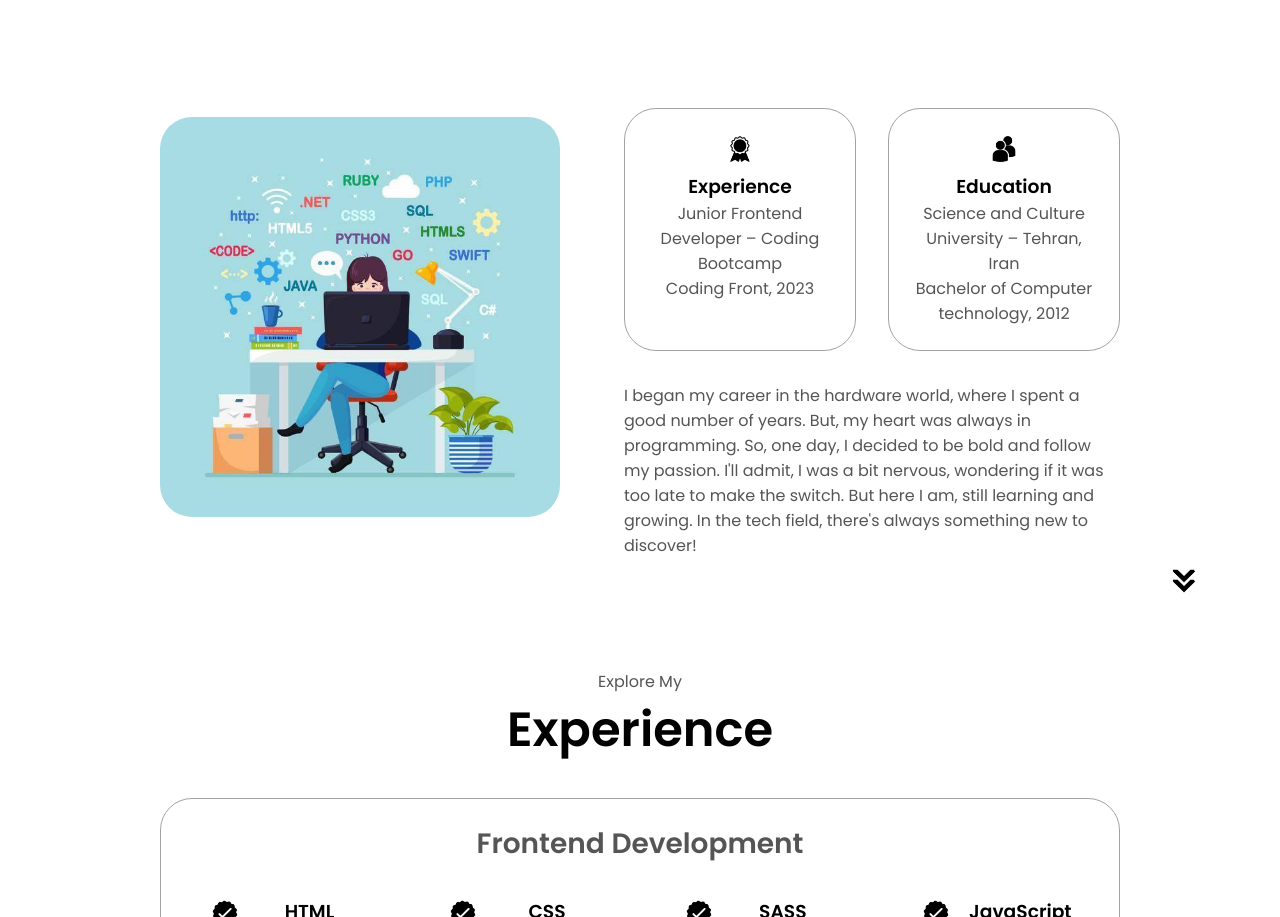
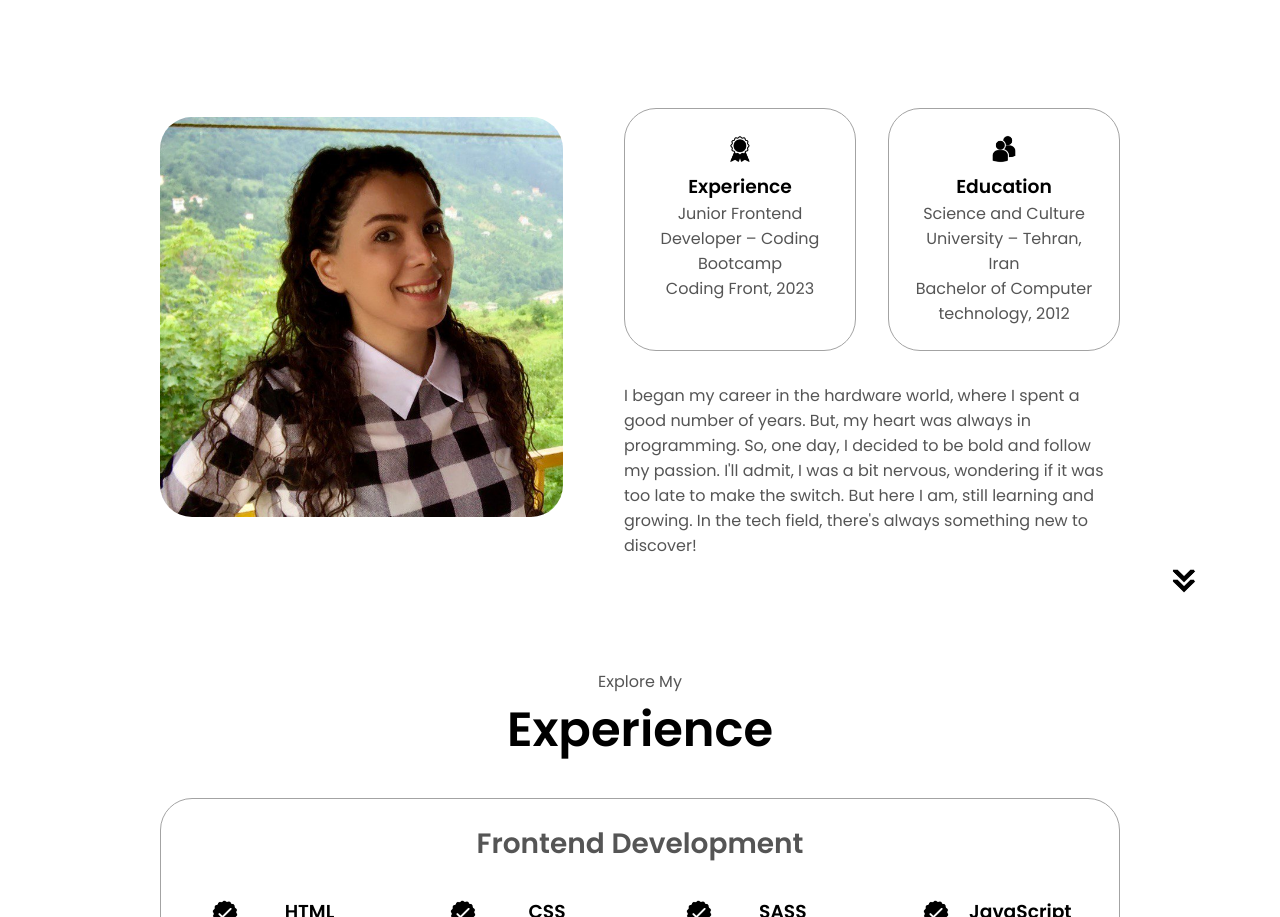
Before and after one commit to SiminAnaraki/portfolio, a plain HTML site: page index.html in a window 1280 px wide. Shown: the part 1028-1945 px from the top of the page. Drawn offline with Linux system fonts and the light colour scheme.

Commit message:
add prpfile photo

```diff
--- a/index.html
+++ b/index.html
@@ -62,7 +62,7 @@
         <h1 class="title">About Me</h1>
         <div class="section-container">
             <div class="section__pic-container">
-                <img src="./assets/photo_2023-10-22_21-54-21.jpg" alt="Profile picture" class="about-pic"/>
+                <img src="./assets/photo_2023-10-27_21-17-28.jpg" alt="Profile picture" class="about-pic"/>
             </div>
             <div class="about-details-container">
                 <div class="about-containers">
```
Also changed, not shown: assets/photo_2023-10-27_21-17-28.jpg (added).
